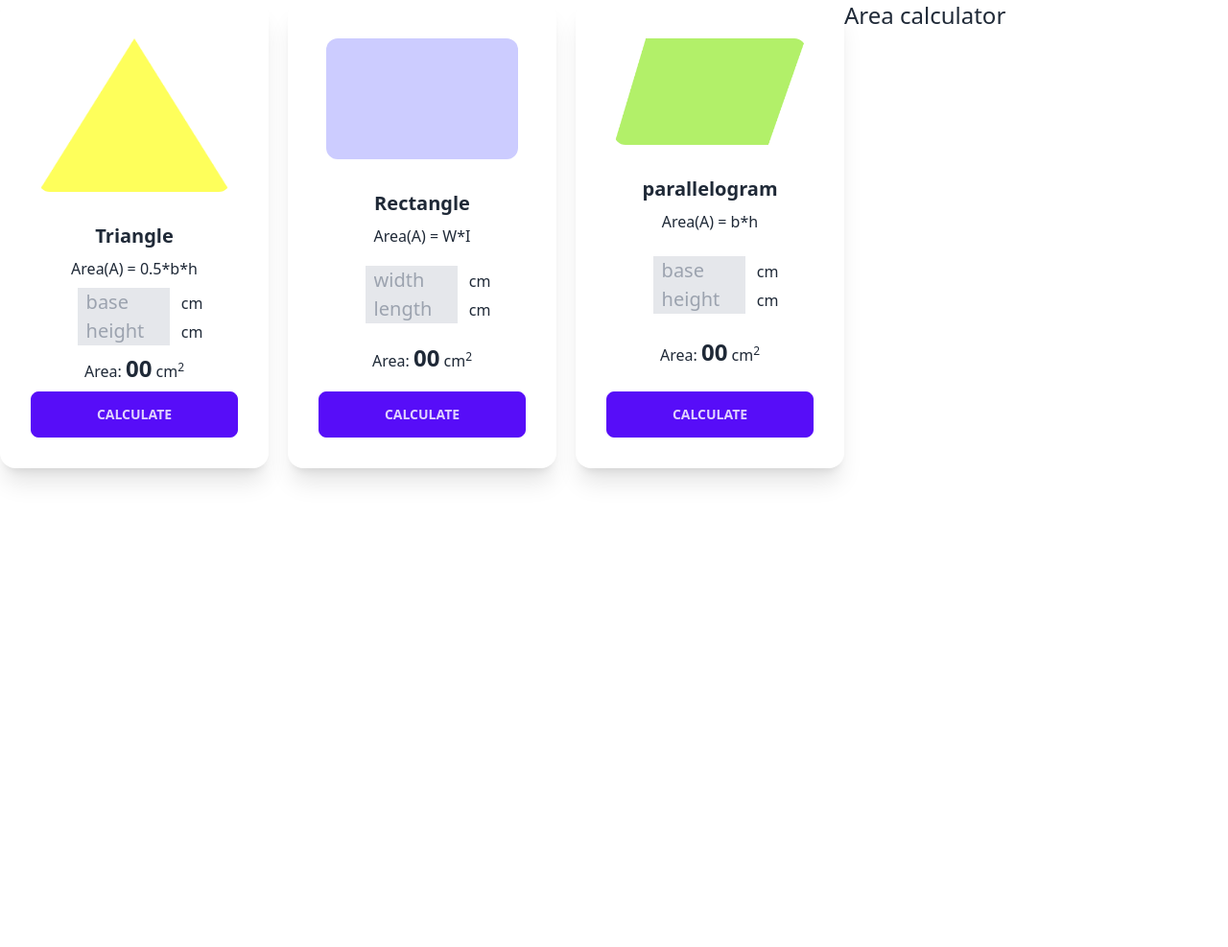
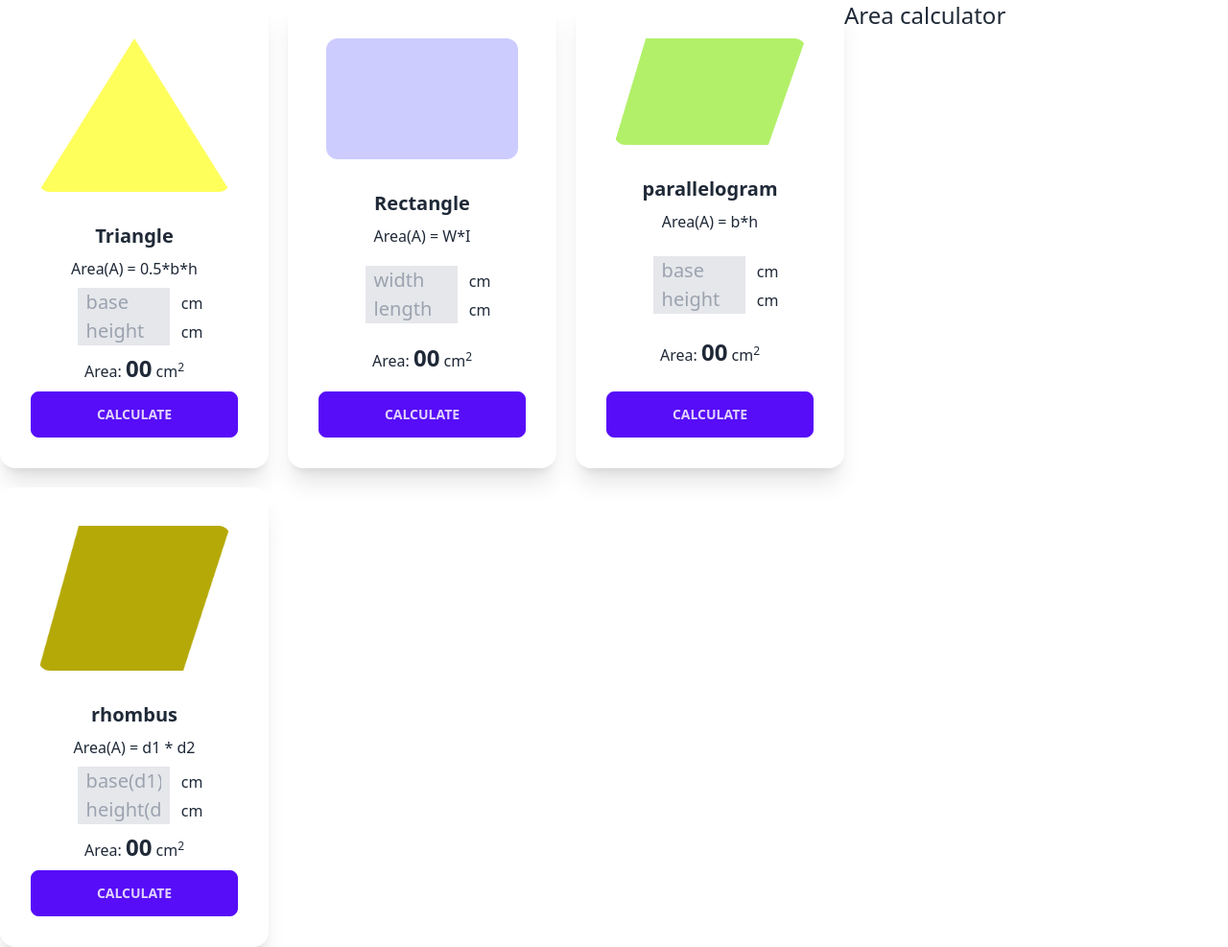
Before and after one commit to DipuBarua/geometry-genius-js, a plain HTML site: page index.html in a window 1280 px wide. Shown: the whole page at 96% size. Before the commit the page ends 800 px from the top, so only its background shows below. Drawn offline with nearby package versions, Linux system fonts and the light colour scheme.

Commit message:
update rhombus

```diff
--- a/index.html
+++ b/index.html
@@ -95,6 +95,31 @@
                     </div>
                 </div>
 
+                <!-- fourth card  -->
+                <div class="card bg-base-100 shadow-xl">
+                    <figure class="px-10 pt-10">
+                        <img src="images/rhombus.png" alt="rhombus" class="rounded-xl" />
+                    </figure>
+                    <div class="card-body items-center text-center">
+                        <h2 class="card-title">rhombus</h2>
+                        <p>Area(A) = d1 * d2</p>
+                        <p>
+                            <input id="rhombus-base" type="text" class="border text-xl w-24 px-2 ml-3 bg-gray-200" placeholder="base(d1)">
+                            <span class="ml-2">cm</span>
+
+                            <input id="rhombus-height" type="text" class="border text-xl w-24 px-2 ml-3 bg-gray-200" placeholder="height(d2)">
+                            <span class="ml-2">cm</span>
+                        </p>
+
+
+                        <p>Area: <span id="rhombusArea" class="text-2xl font-bold">  00</span><span> cm<sup>2</sup></span>
+                        </p>
+                        <div class="card-actions w-full">
+                            <button onclick="calculateRhombusArea()" class="btn btn-primary w-full">Calculate</button>
+                        </div>
+                    </div>
+                </div>
+
 
 
             </div>
--- a/js/area-calculator.js
+++ b/js/area-calculator.js
@@ -72,3 +72,12 @@ function calculateparallelogramArea() {
 
     setElementInnerText('parallelogramArea', areaCalculation)
 }
+
+// 4.rhombus
+function calculateRhombusArea() {
+    const base = getInputValue('rhombus-base');
+    const height = getInputValue('rhombus-height');
+    const areaCalculation = base * height;
+
+    setElementInnerText('rhombusArea', areaCalculation);
+}
```
